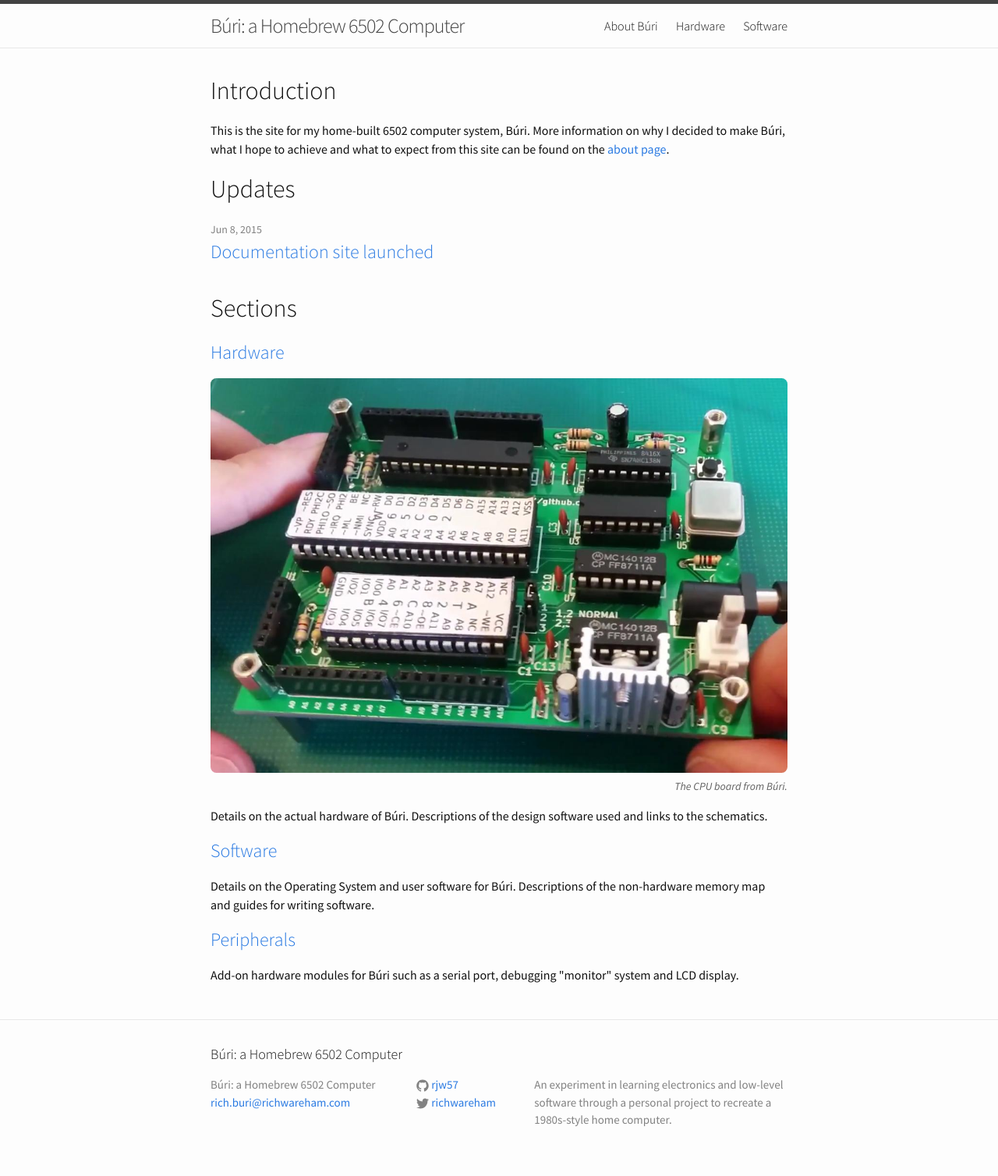
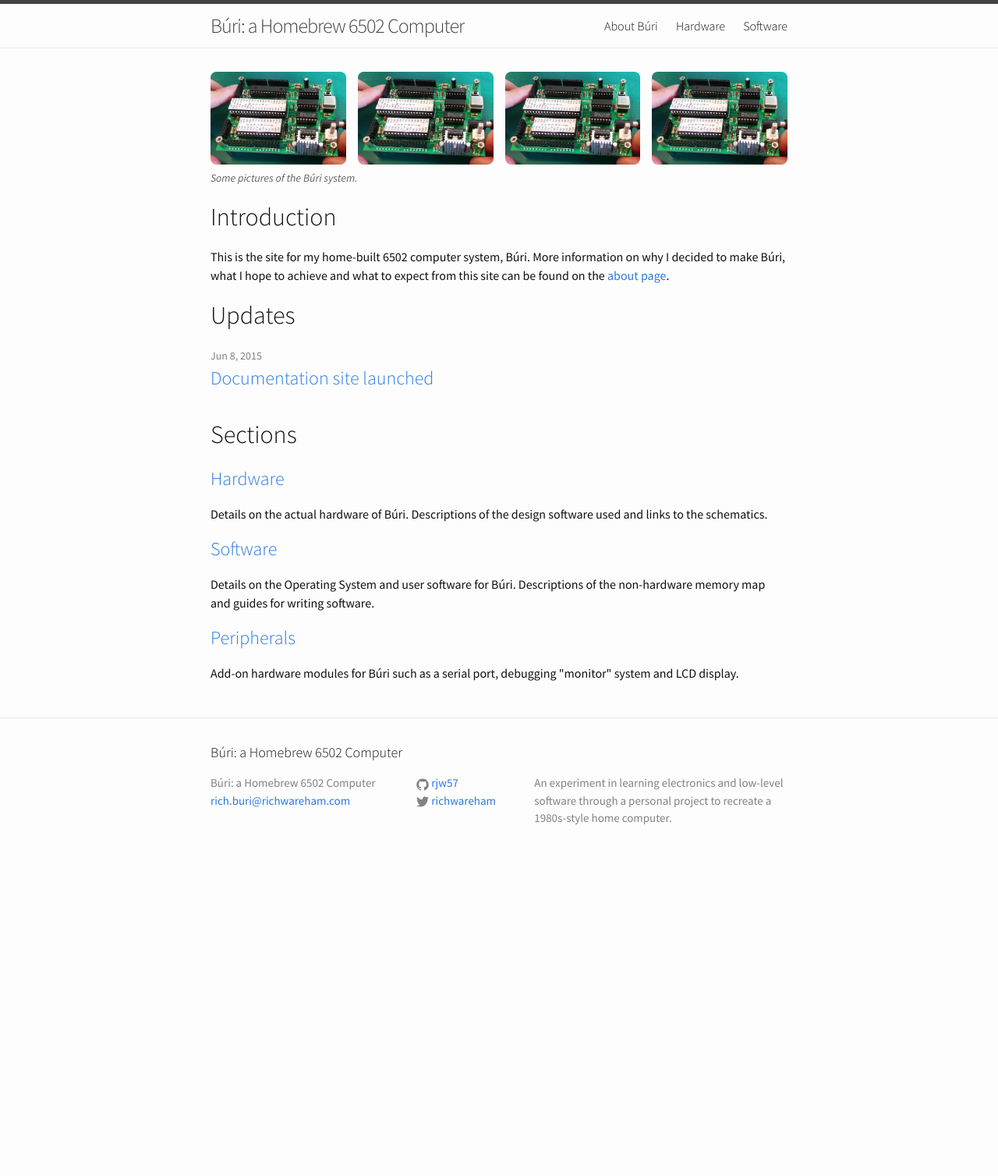
Before and after one commit to rjw57/buri, a Jekyll site: the page built from docs/index.html, in a window 1280 px wide. Shown: the whole page at 78% size. Built offline with Jekyll 4.4.1, drawn with Linux system fonts in a browser that asks for light colours; after the commit the page ends 1121 px from its top, so only the background shows below that.

Commit message:
docs: make index page have nicer image strip figure

```diff
--- a/docs/_sass/_base.scss
+++ b/docs/_sass/_base.scss
@@ -61,7 +61,6 @@ figure > img {
 
 figcaption {
     font-size: $small-font-size;
-    text-align: right;
     font-style: italic;
     margin-top: $spacing-unit * 0.25;
     color: mix($text-color, $background-color, 66%);
--- a/docs/_sass/_layout.scss
+++ b/docs/_sass/_layout.scss
@@ -192,6 +192,41 @@
     font-size: 24px;
 }
 
+.image-strip {
+    margin: 0;
+    list-style-type: none;
+    display: table;
+    margin-left: -0.5 * $spacing-unit;
+
+    @include media-query($on-palm) {
+        display: block;
+    }
+
+    .image-strip-image {
+        display: table-cell;
+        margin: 0;
+        padding: 0;
+        padding-left: 0.5 * $spacing-unit;
+        box-sizing: border-box;
+
+        @include media-query($on-palm) {
+            display: block;
+            float: left;
+            max-width: 50%;
+            margin-bottom: 0.5*$spacing-unit;
+        }
+
+        img {
+            max-width: 100%;
+            border-radius: $spacing-unit * 0.25;
+        }
+    }
+
+    .image-strip-image::first-child {
+        padding-left: 0;
+    }
+}
+
 /**
  * Posts
  */
--- a/docs/index.html
+++ b/docs/index.html
@@ -3,6 +3,34 @@ layout: default
 ---
 
 <div class="home">
+  <figure>
+    <ul class="image-strip">
+      <li class="image-strip-image">
+        <a href="{{ "cpu-board.jpg" | prepend: site.imageurl }}">
+          <img src="{{ "cpu-board.jpg" | prepend: site.imageurl }}">
+        </a>
+      </li>
+      <li class="image-strip-image">
+        <a href="{{ "cpu-board.jpg" | prepend: site.imageurl }}">
+          <img src="{{ "cpu-board.jpg" | prepend: site.imageurl }}">
+        </a>
+      </li>
+      <li class="image-strip-image">
+        <a href="{{ "cpu-board.jpg" | prepend: site.imageurl }}">
+          <img src="{{ "cpu-board.jpg" | prepend: site.imageurl }}">
+        </a>
+      </li>
+      <li class="image-strip-image">
+        <a href="{{ "cpu-board.jpg" | prepend: site.imageurl }}">
+          <img src="{{ "cpu-board.jpg" | prepend: site.imageurl }}">
+        </a>
+      </li>
+    </ul>
+    <figcaption>
+      Some pictures of the Búri system.
+    </figcaption>
+  </figure>
+
   <h1>Introduction</h1>
 
   <p>
@@ -29,13 +57,6 @@ layout: default
 
   <h2><a href="hardware">Hardware</a></h2>
 
-  <figure>
-    <img src="{{ "cpu-board.jpg" | prepend: site.imageurl }}">
-    <figcaption>
-      The CPU board from Búri.
-    </figcaption>
-  </figure>
-
   <p>
   Details on the actual hardware of Búri. Descriptions of the design software
   used and links to the schematics.
```
